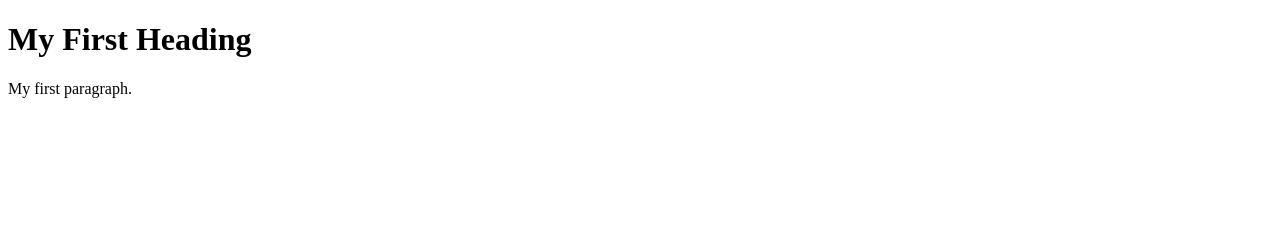
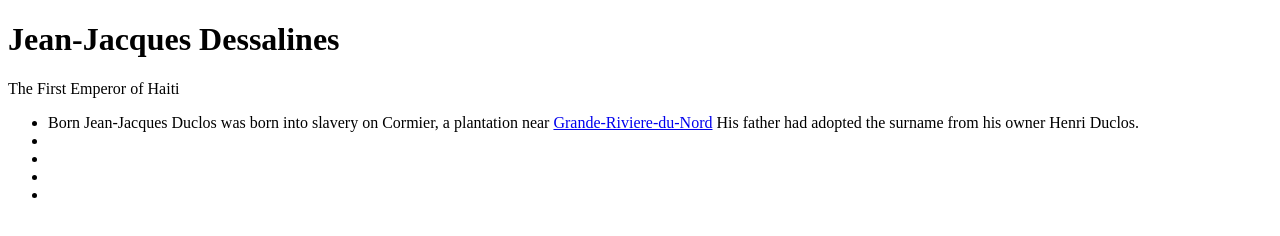
Before and after one commit to gerlinp/1-22-21-Tribute, a plain HTML site: page index.html in a window 1280 px wide. Drawn offline with Linux system fonts and the light colour scheme.

Commit message:
Update index.html

```diff
--- a/index.html
+++ b/index.html
@@ -2,8 +2,16 @@
 <html>
 <body>
 
-<h1>My First Heading</h1>
-<p>My first paragraph.</p>
+<h1>Jean-Jacques Dessalines</h1>
+<p>The First Emperor of Haiti</p>
 
+<ul>
+<li> Born Jean-Jacques Duclos was born into slavery on Cormier, a plantation near <a href="https://en.wikipedia.org/wiki/Grande-Riviere-du-Nord">Grande-Riviere-du-Nord</a> His father had adopted the surname from his owner Henri Duclos.</li>
+<li></li>
+<li></li>
+<li></li>
+<li></li>
+
+</ul>
 </body>
 </html>
```
